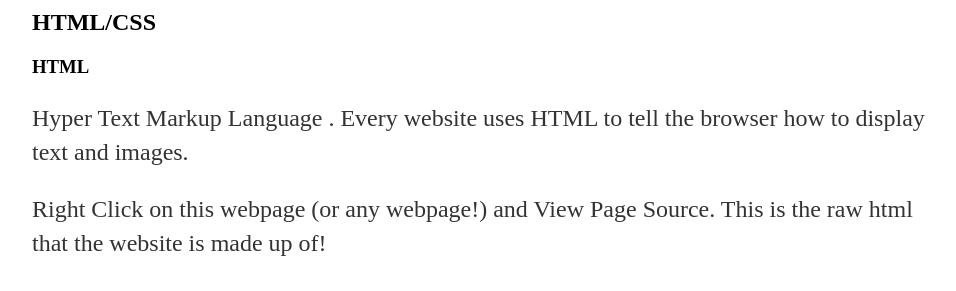
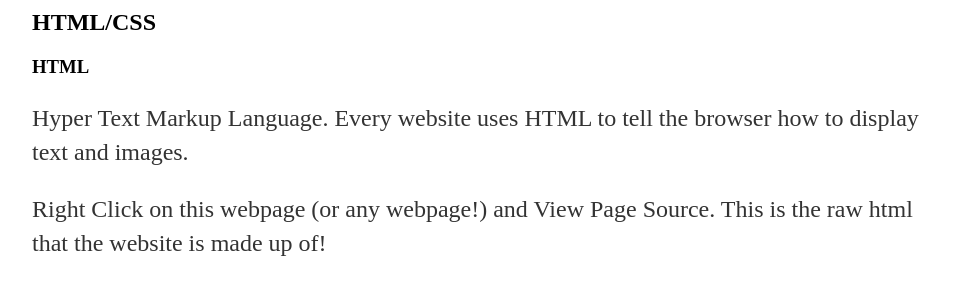
Before and after one commit to emillym/emillym.github.io, a Jekyll site: the page built from index.html, in a window 1280 px wide and 900 px high, scrolled down 1235 px. Shown: the part 155-446 px from the top of the window, without its empty margins (160-1116 px from the left). Built offline with Jekyll 4.4.1, drawn with Linux system fonts in a browser that asks for light colours; some of the changed text lies outside the part shown.

```diff
--- a/index.html
+++ b/index.html
@@ -11,7 +11,7 @@ title: Code Club for Grownups
 			<li>Students will feel comfortable using Code Club resources</li>
 		</ul>
 	<h2>Introduction</h2>
-		<h3>Discussion/q&a:</h3>
+		<h3>Discussion:</h3>
 			<p>What is programming?</p>
 			<p>Instructions for the computer to carry out; very specific; small blocks; particular languages</p>
 			<p>(when I say language, I mean a language to talk to the computer – eg Python, Ruby, Scratch, HTML – rather than a language to talk to people in, like English or Japanese. The computer languages we’ll use today all assume that the user speaks English, although some can be translated.)</p>
@@ -37,7 +37,7 @@ title: Code Club for Grownups
 			<p>Trinket is an embeddable editor. It means that you can edit your code and see a live preview. We use trinket with the HTML/CSS projects and also with the Python projects. You can log into Trinket and save your code, allowing you to keep working on it at home. Trinket also allows remixes, like Scratch, to customise and redesign a template project.
 	<h2>HTML/CSS</h2>
 		<h3>HTML</h3>
-			<p>Hyper Text Markup Language . Every website uses HTML to tell the browser how to display text and images.</p>
+			<p>Hyper Text Markup Language. Every website uses HTML to tell the browser how to display text and images.</p>
 			<p>Right Click on this webpage (or any webpage!) and View Page Source. This is the raw html that the website is made up of!</p>
 			<p>You can also use Developer or Inspect Element (depending on your browser) to view the html in a slightly nicer format.</p>
 		<h3>CSS</h3>
```
